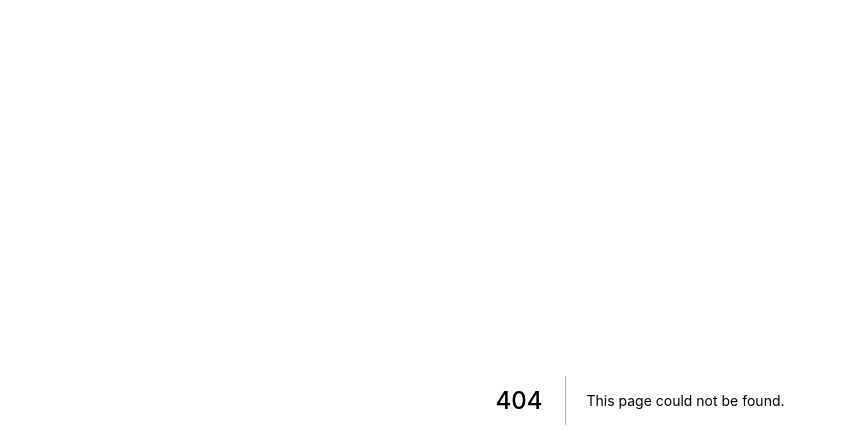
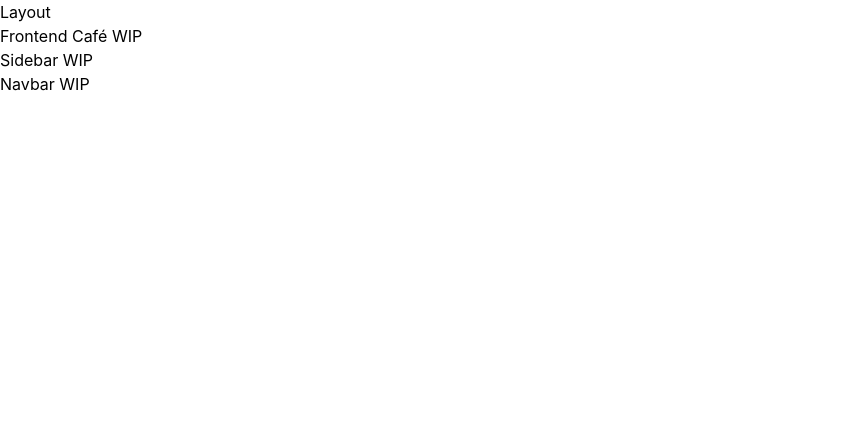
Before and after one commit to frontendcafe/cmyk-forest, a Next.js app in the folder app/: page /frontendcafe in a window 1280 px wide. Before the commit this address had no page. Shown: the top 448 px of the page, without its empty margins (0-846 px from the left). Built offline with nearby package versions, Linux system fonts and the light colour scheme.

Commit message:
FrontEnd Cafe Page - WIP

```diff
--- /dev/null
+++ b/app/pages/frontendcafe.js
@@ -0,0 +1,11 @@
+import Layout from "../components/Layout";
+
+const FrontendCafe = () => {
+  return (
+    <Layout>
+      <h1>Frontend Café WIP</h1>
+    </Layout>
+  );
+};
+
+export default FrontendCafe;
```
